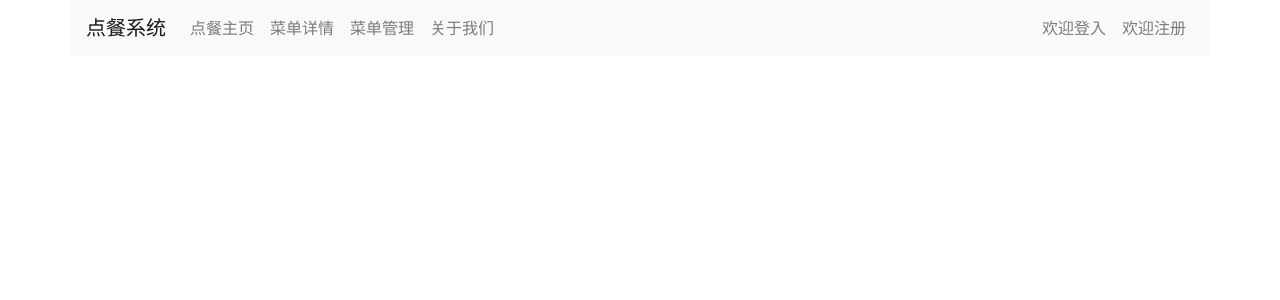
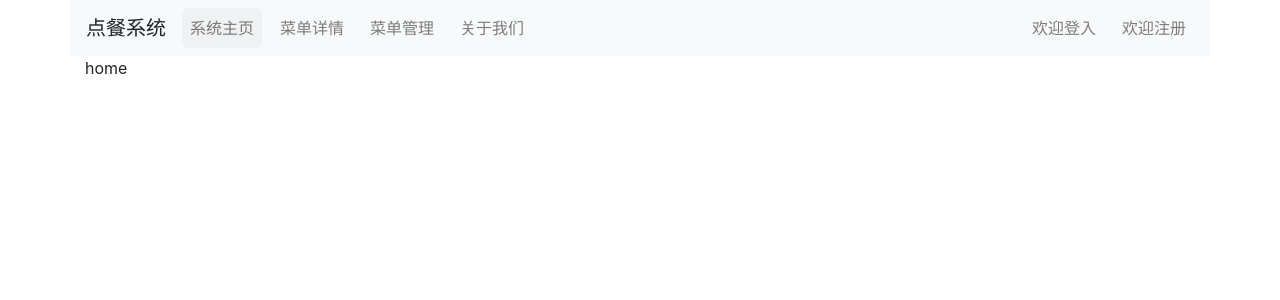
Before and after one commit to 526697296/Vue-OrderSystem, a Vue app: page /home in a window 1280 px wide. Shown: the top 300 px of the page. Built offline with nearby package versions, Linux system fonts and the light colour scheme.

Commit message:
配置一级路由

```diff
--- a/src/App.vue
+++ b/src/App.vue
@@ -1,7 +1,9 @@
 <template>
   <div id="app">
     <zheader></zheader>
-
+    <div class="container">
+      <router-view></router-view>
+    </div>
   </div>
 </template>
 
--- a/src/components/Header.vue
+++ b/src/components/Header.vue
@@ -1,27 +1,32 @@
 <template>
 <div class="header">
   <nav class="navbar navbar-expand-lg navbar-light bg-light container">
-
-  <a class="navbar-brand" href="#">点餐系统</a>
-
+  <a class="navbar-brand">点餐系统</a>
   <ul class="navbar-nav mr-auto">
-    <li class="nav-link" href="#">点餐主页</li>
-    <li class="nav-link" href="#">菜单详情</li>
-    <li class="nav-link" href="#">菜单管理</li>
-    <li class="nav-link" href="#">关于我们</li>
+    <li>
+      <router-link to="/home" class="nav-link" exact>系统主页</router-link>
+    </li>
+    <li>
+      <router-link to="/menu" class="nav-link" exact>菜单详情</router-link>
+    </li>
+    <li>
+      <router-link to="/admin" class="nav-link" exact>菜单管理</router-link>
+    </li>
+    <li>
+      <router-link to="/about" class="nav-link">关于我们</router-link>
+    </li>
   </ul>
-
   <ul class="navbar-nav ml-auto">
-    <li class="nav-link" href="#">欢迎登入</li>
-    <li class="nav-link" href="#">欢迎注册</li>
+    <li>
+      <router-link to="/login" class="nav-link" exact>欢迎登入</router-link>
+    </li>
+    <li>
+      <router-link to="/reg" class="nav-link" exact>欢迎注册</router-link>
+    </li>
   </ul>
-
 </nav>
-
 </div>
-
 </template>
-
 <script>
 export default {
   name: "Header",
@@ -30,6 +35,16 @@ export default {
   }
 };
 </script>
-
 <style scoped>
+  .router-link-active{
+    display: block;
+    background: #F0F1F2;
+    border-radius: 6px;
+  }
+  .mr-auto .nav-link{
+    margin-right: 10px;
+  }
+  .ml-auto .nav-link{
+    margin-left: 10px;
+  }
 </style>
--- a/src/router/index.js
+++ b/src/router/index.js
@@ -1,15 +1,77 @@
 import Vue from 'vue'
 import Router from 'vue-router'
 // import HelloWorld from '@/components/HelloWorld'
-
+import Home from '../components/Home.vue'
+import Reg from '../components/Reg.vue'
+import Menu from '../components/Menu.vue'
+import About from '../components/about/About.vue'
+import Login from '../components/Login.vue'
+import Admin from '../components/Admin.vue'
+// About二级路由
+// import Con from '../components/about/Con.vue'
+// import Del from '../components/about/Del.vue'
+// import His from '../components/about/His.vue'
+// import Ogu from '../components/about/Ogu.vue'
 Vue.use(Router)
-
 export default new Router({
-  // routes: [
-  //   {
-  //     path: '/',
-  //     name: 'HelloWorld',
-  //     component: HelloWorld
-  //   }
-  // ]
+  mode:'history',
+  routes: [
+    {
+      path:'*',
+      redirect: '/home'
+    },
+    {
+      path: '/home',
+      name: 'Home',
+      component: Home
+    },
+    {
+      path:'/reg',
+      name:'Reg',
+      component:Reg
+    },
+    {
+      path: '/menu',
+      name: 'Menu',
+      component: Menu
+    },
+    {
+      path: '/about',
+      name: 'About',
+      component: About,
+      // redirect:'/about/his',
+      // children:[
+      //   {
+      //     path:'/about/con',
+      //     name:'conlink',
+      //     component:Con
+      //   },
+      //   {
+      //     path:'/about/del',
+      //     name:'dellink',
+      //     component:Del
+      //   },
+      //   {
+      //     path:'/about/his',
+      //     name:'hislink',
+      //     component:His
+      //   },
+      //   {
+      //     path:'/about/ogu',
+      //     name:'ogulink',
+      //     component:Ogu
+      //   }
+      // ]
+    },
+    {
+      path: '/login',
+      name: 'Login',
+      component: Login
+    },
+    {
+      path: '/admin',
+      name: 'Admin',
+      component: Admin
+    }
+  ]
 })
```
